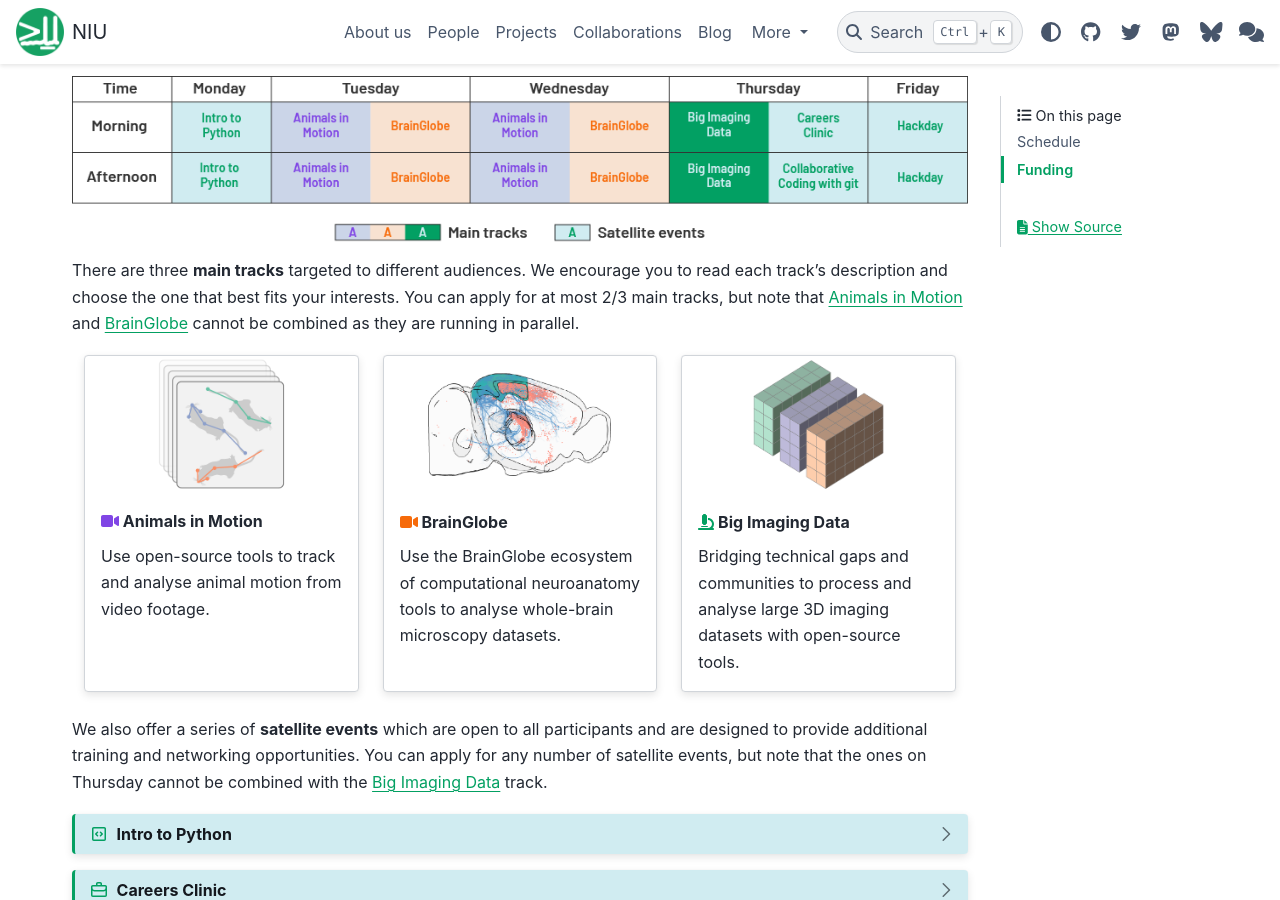
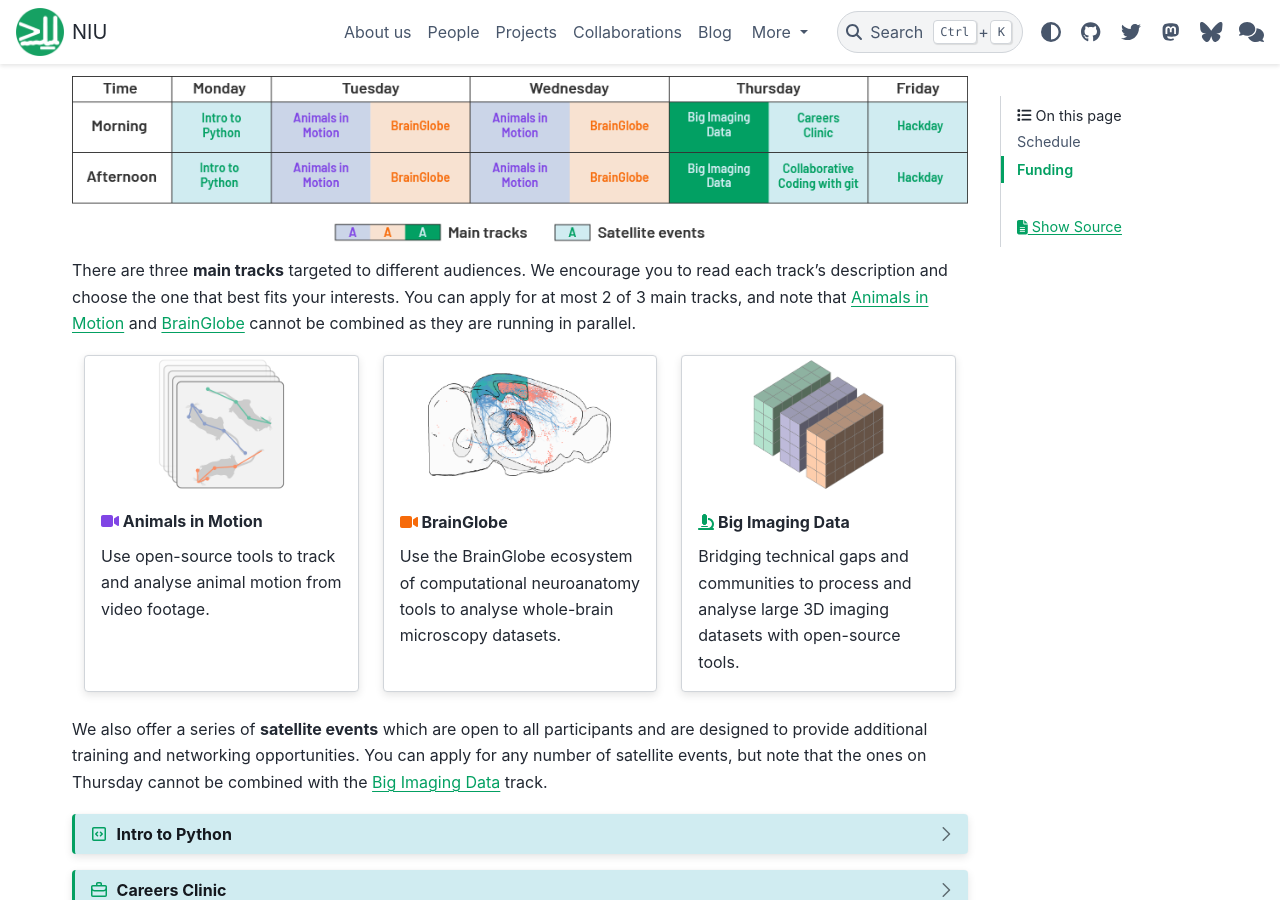
Before and after one commit to neuroinformatics-unit/neuroinformatics-unit.github.io, a Sphinx documentation site: the page built from docs/source/open-software-week/index.md, in a window 1280 px wide and 900 px high, scrolled down 576 px. Built offline with Sphinx 7.4.7 and the PyData theme 0.15.4, drawn with Linux system fonts in a browser that asks for light colours; nearby versions of some CDN libraries.

Commit message:
be even more explicit in minor formulation

```diff
--- a/docs/source/open-software-week/index.md
+++ b/docs/source/open-software-week/index.md
@@ -23,7 +23,7 @@
 
 There are three **main tracks** targeted to different audiences.
 We encourage you to read each track's description and choose the one that best fits your interests.
-You can apply for at most 2/3 main tracks, but note that [Animals in Motion](track-animals-in-motion) and [BrainGlobe](track-brainglobe)
+You can apply for at most 2 of 3 main tracks, and note that [Animals in Motion](track-animals-in-motion) and [BrainGlobe](track-brainglobe)
 cannot be combined as they are running in parallel.
 
 :::: {grid} 1 1 3 3
```
